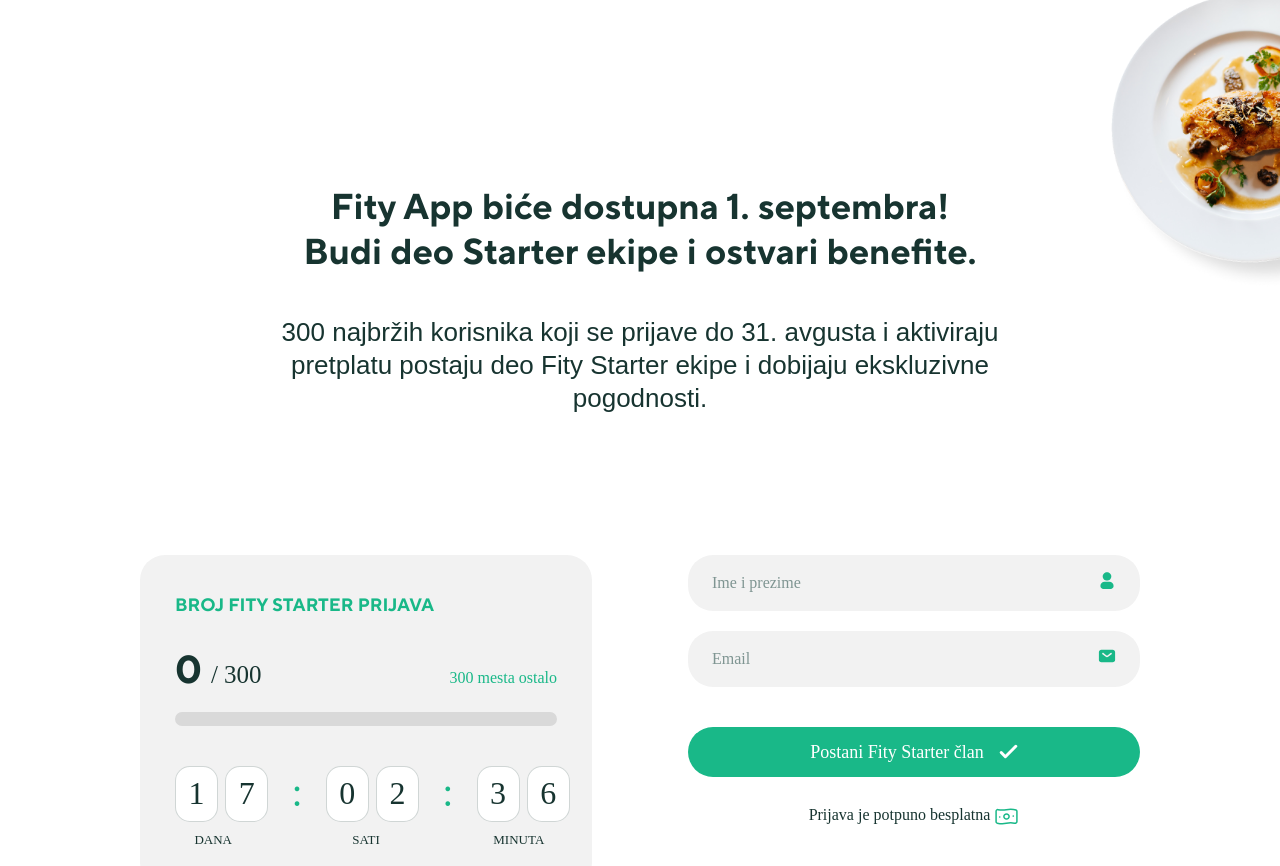
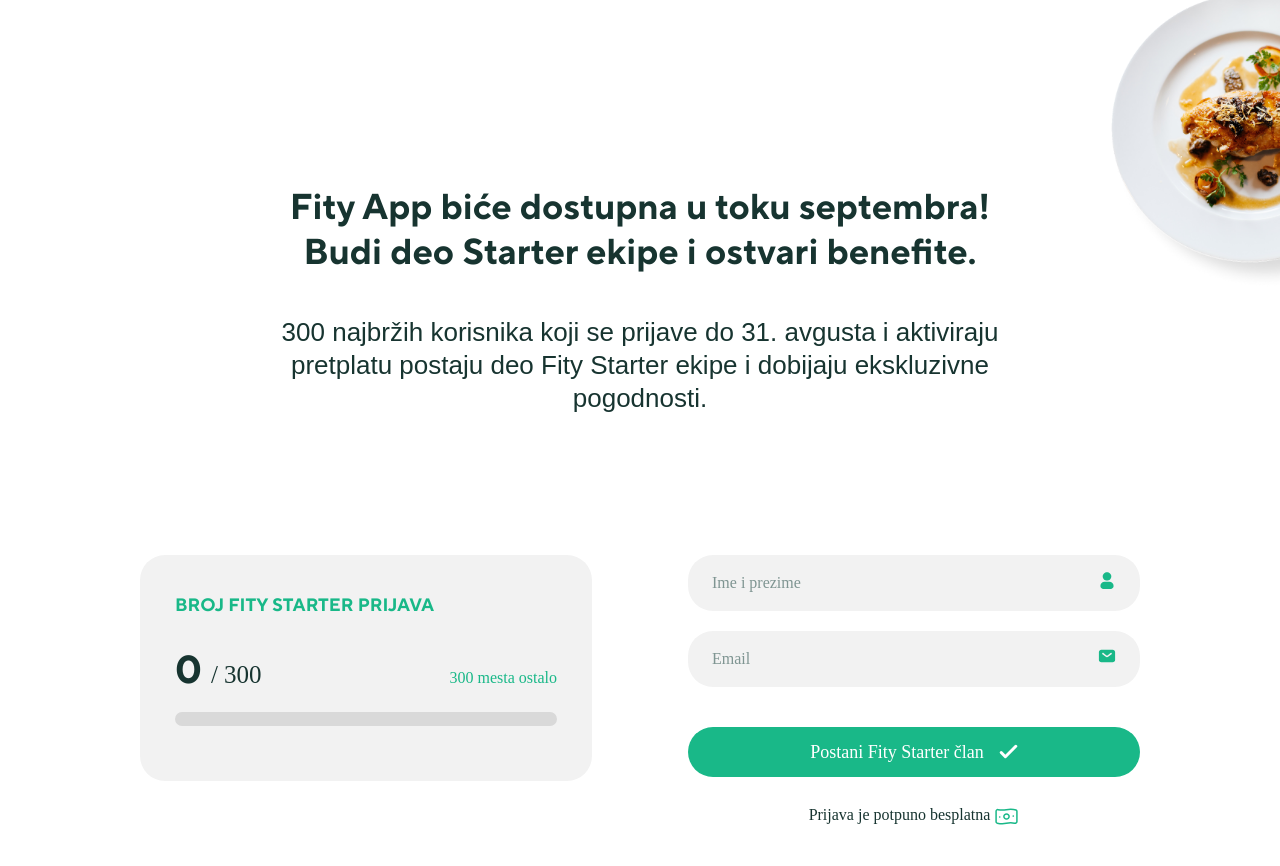
Before and after one commit to JankoB1/fity-landing, a React (Create React App) app: page / in a window 1280 px wide. Shown: the part 9174-10040 px from the top of the page. Built offline with nearby package versions, Linux system fonts and the light colour scheme; no server answers; a web font is replaced by a local one.

Commit message:
september changes

```diff
--- a/src/components/Launch.tsx
+++ b/src/components/Launch.tsx
@@ -124,7 +124,7 @@
         <img src={plate2} alt="plate" className="w-1/5 absolute right-0 top-0" />
         <div className="launch w-full">
             <div className="launch-central">
-                <h2 className="color-natural font-bold text-[36px] text-center mb-[40px]">Fity App biće dostupna 1. septembra!<br/> Budi deo Starter ekipe i ostvari benefite.</h2>
+                <h2 className="color-natural font-bold text-[36px] text-center mb-[40px]">Fity App biće dostupna u toku septembra!<br/> Budi deo Starter ekipe i ostvari benefite.</h2>
                 <p className="m-auto w-3/5 text-[26px] text-center color-natural"><strong>300</strong> najbržih korisnika koji se prijave do <strong>31. avgusta</strong> i aktiviraju pretplatu postaju deo <strong>Fity Starter</strong> ekipe i dobijaju ekskluzivne pogodnosti.</p>
             </div>
             <div className="launch-row md:grid block grid-cols-2 gap-24">
@@ -137,30 +137,30 @@
                         </div>
                     </div>
                     <div className="numbers-line"><div className="line-inner" style={{ width: activeCount/300*100 + '%' }}></div></div>
-                    <div className="timer">
-                        <div className="grid grid-cols-8 gap-5">
-                            <div className="timer-number">{t.dStr[0]}</div>
-                            <div className="timer-number">{t.dStr[1]}</div>
+                    {/*<div className="timer">*/}
+                    {/*    <div className="grid grid-cols-8 gap-5">*/}
+                    {/*        <div className="timer-number">{t.dStr[0]}</div>*/}
+                    {/*        <div className="timer-number">{t.dStr[1]}</div>*/}
 
-                            <div className="timer-number timer-dots">:</div>
+                    {/*        <div className="timer-number timer-dots">:</div>*/}
 
-                            <div className="timer-number">{t.hStr[0]}</div>
-                            <div className="timer-number">{t.hStr[1]}</div>
+                    {/*        <div className="timer-number">{t.hStr[0]}</div>*/}
+                    {/*        <div className="timer-number">{t.hStr[1]}</div>*/}
 
-                            <div className="timer-number timer-dots">:</div>
+                    {/*        <div className="timer-number timer-dots">:</div>*/}
 
-                            <div className="timer-number">{t.mStr[0]}</div>
-                            <div className="timer-number">{t.mStr[1]}</div>
-                        </div>
+                    {/*        <div className="timer-number">{t.mStr[0]}</div>*/}
+                    {/*        <div className="timer-number">{t.mStr[1]}</div>*/}
+                    {/*    </div>*/}
 
-                        <div className="grid grid-cols-5">
-                            <div className="timer-text">Dana</div>
-                            <div></div>
-                            <div className="timer-text">Sati</div>
-                            <div></div>
-                            <div className="timer-text">Minuta</div>
-                        </div>
-                    </div>
+                    {/*    <div className="grid grid-cols-5">*/}
+                    {/*        <div className="timer-text">Dana</div>*/}
+                    {/*        <div></div>*/}
+                    {/*        <div className="timer-text">Sati</div>*/}
+                    {/*        <div></div>*/}
+                    {/*        <div className="timer-text">Minuta</div>*/}
+                    {/*    </div>*/}
+                    {/*</div>*/}
                 </div>
                 <div className="submit-form">
                     <div className="form-group">
--- a/src/index.css
+++ b/src/index.css
@@ -201,6 +201,11 @@
 
 img.w-1\/5 {
     width: 15%;
+}
+
+.reservation-box.md\:mb-0.mb-12 {
+    height: fit-content !important;
+    padding-bottom: 15px !important;
 }
 
 .manifesto .bg {
```
